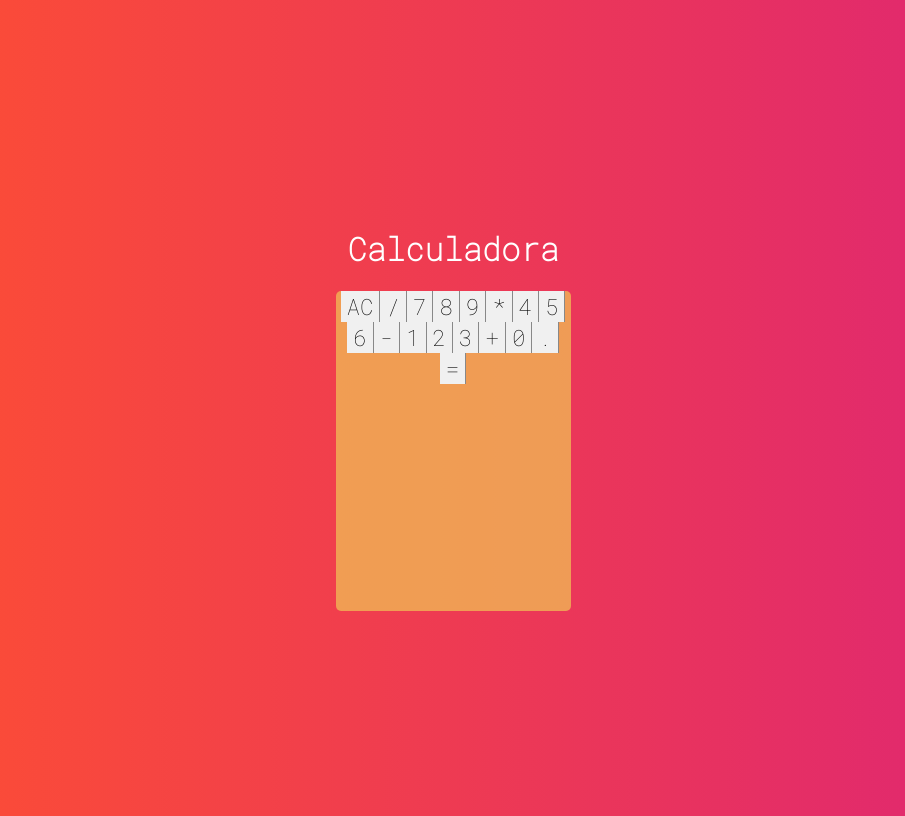
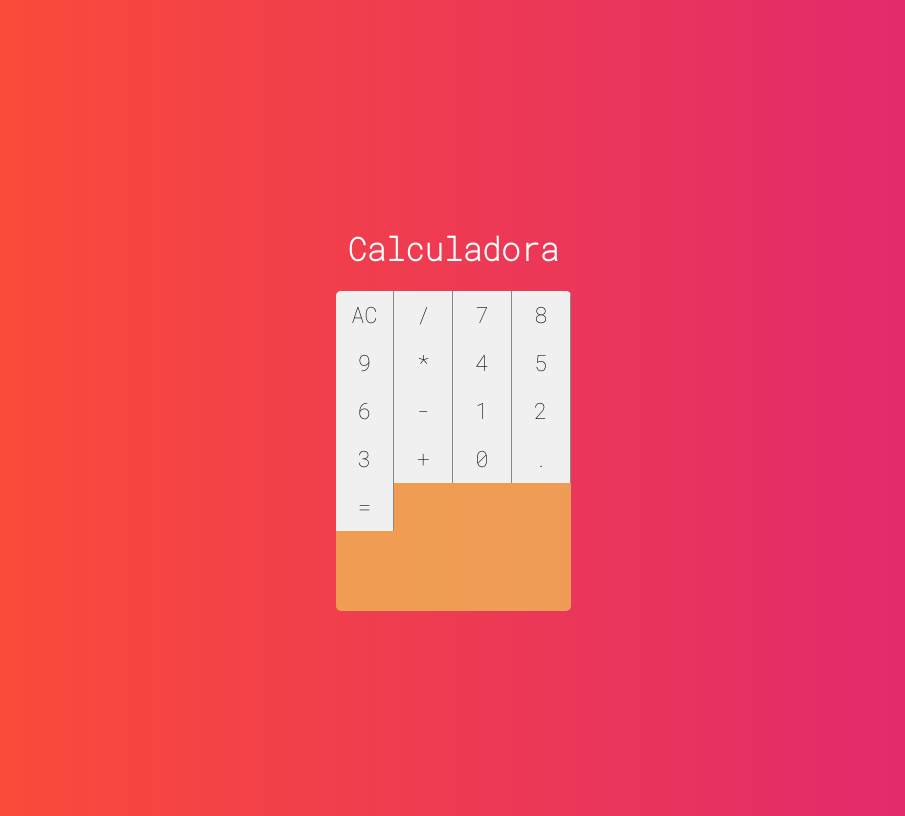
Before and after one commit to NayanneBatista/calculadora-react, a React (Create React App) app: page / in a window 1280 px wide. Shown: the whole page, without its empty margins (187-1092 px from the left). Built offline with nearby package versions, Linux system fonts and the light colour scheme.

Commit message:
add grid style

```diff
--- a/src/main/Calculator.css
+++ b/src/main/Calculator.css
@@ -4,4 +4,8 @@
     border-radius: 5px;
     overflow: hidden;
     background-color: rgba(241, 187, 85, 0.767);
+
+    display: grid;
+    grid-template-columns: repeat(4, 25%);
+    grid-template-rows: 48px 48px 48px 48px 48px;
 }
```
